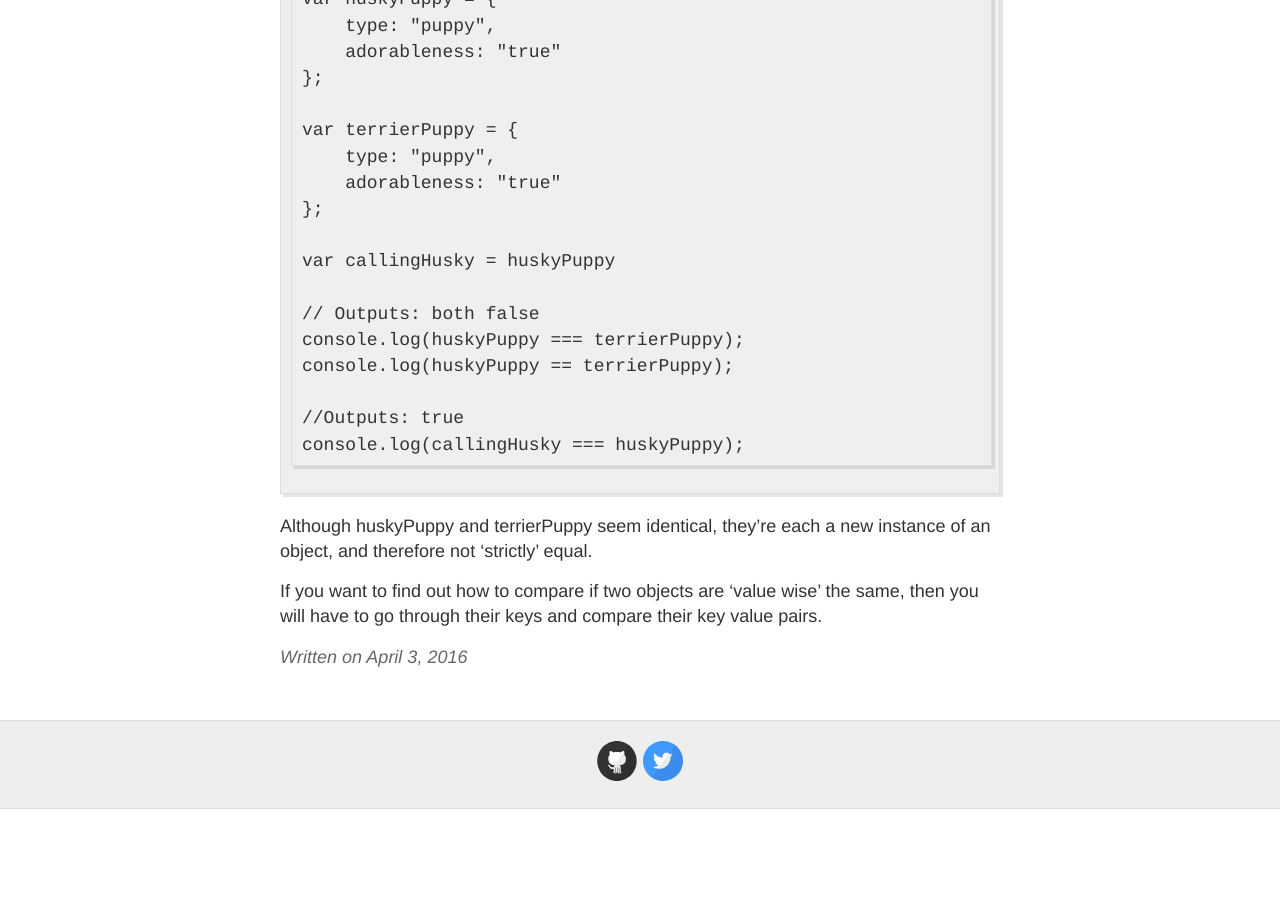
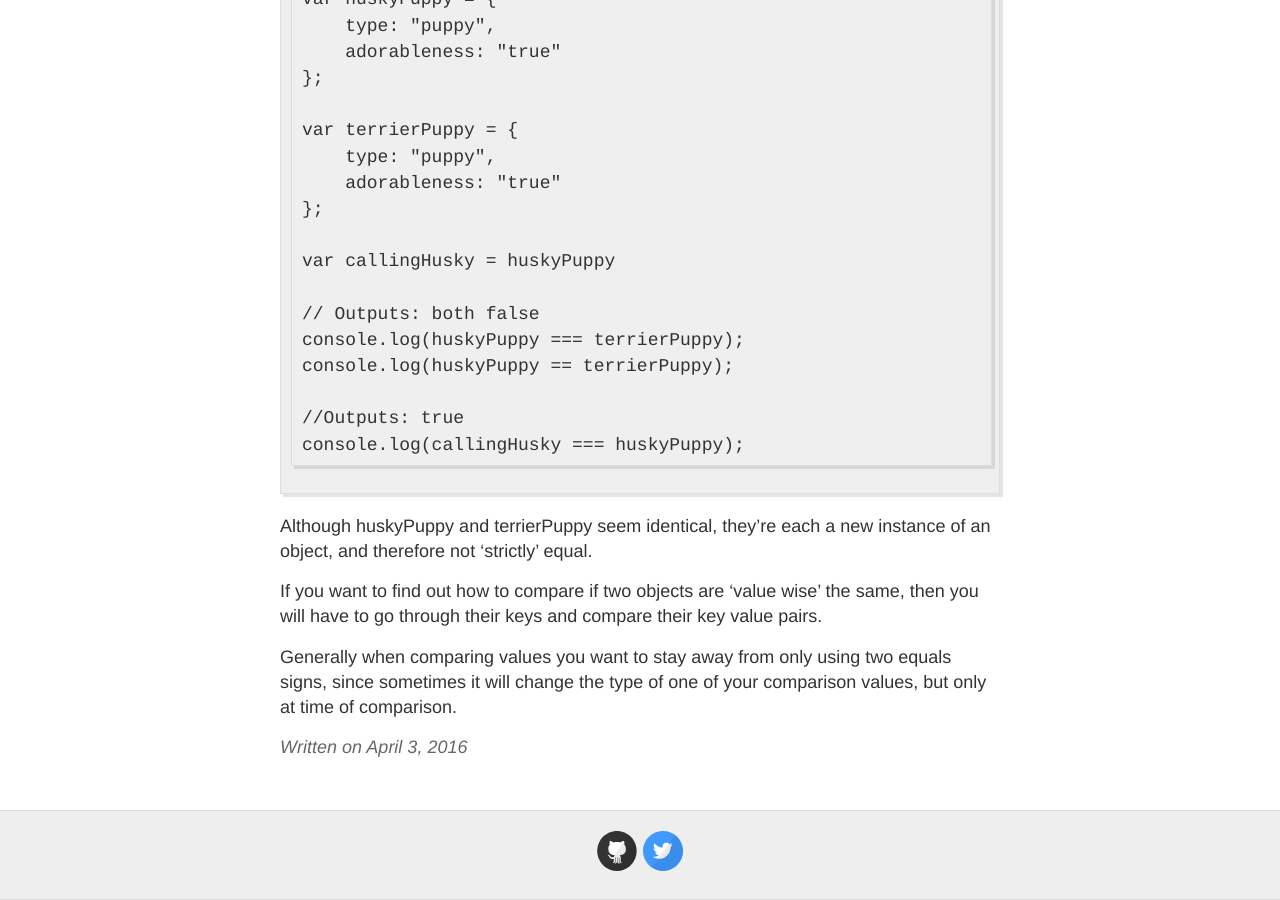
Before and after one commit to mliou8/mliou8.github.io, a Jekyll site: the page built from _posts/2016-4-3-Difference-Between-Double-and-Triple-Equals.md, in a window 1280 px wide and 900 px high, scrolled down 669 px. Built offline with Jekyll 4.4.1, drawn with Linux system fonts in a browser that asks for light colours; before the commit the page ends 1478 px from its top, so only the background shows below that; some of the changed text lies outside the part shown.

Commit message:
Update 2016-4-3-Difference-Between-Double-and-Triple-Equals.md

```diff
--- a/_posts/2016-4-3-Difference-Between-Double-and-Triple-Equals.md
+++ b/_posts/2016-4-3-Difference-Between-Double-and-Triple-Equals.md
@@ -1,9 +1,9 @@
 ---
 layout: post
-title: == vs. ===
+title: Double vs. Triple Equals
 ---
 
-What is the difference between == and ===?
+What is the difference between two == and three ===?
 
 In Javascript, there’s a slight difference between using two equal signs and three equal signs.
 The short version of the difference between == and === is that two equal signs uses something called implicit type casting, and === compares both value AND the type, and both must match for that expression to return true.
@@ -38,3 +38,5 @@
 Although huskyPuppy and terrierPuppy seem identical, they’re each a new instance of an object, and therefore not ‘strictly’ equal.
 
 If you want to find out how to compare if two objects are ‘value wise’ the same, then you will have to go through their keys and compare their key value pairs.
+
+Generally when comparing values you  want to stay away from only using two equals signs, since sometimes it will change the type of one of your comparison values, but only at time of comparison.
```
